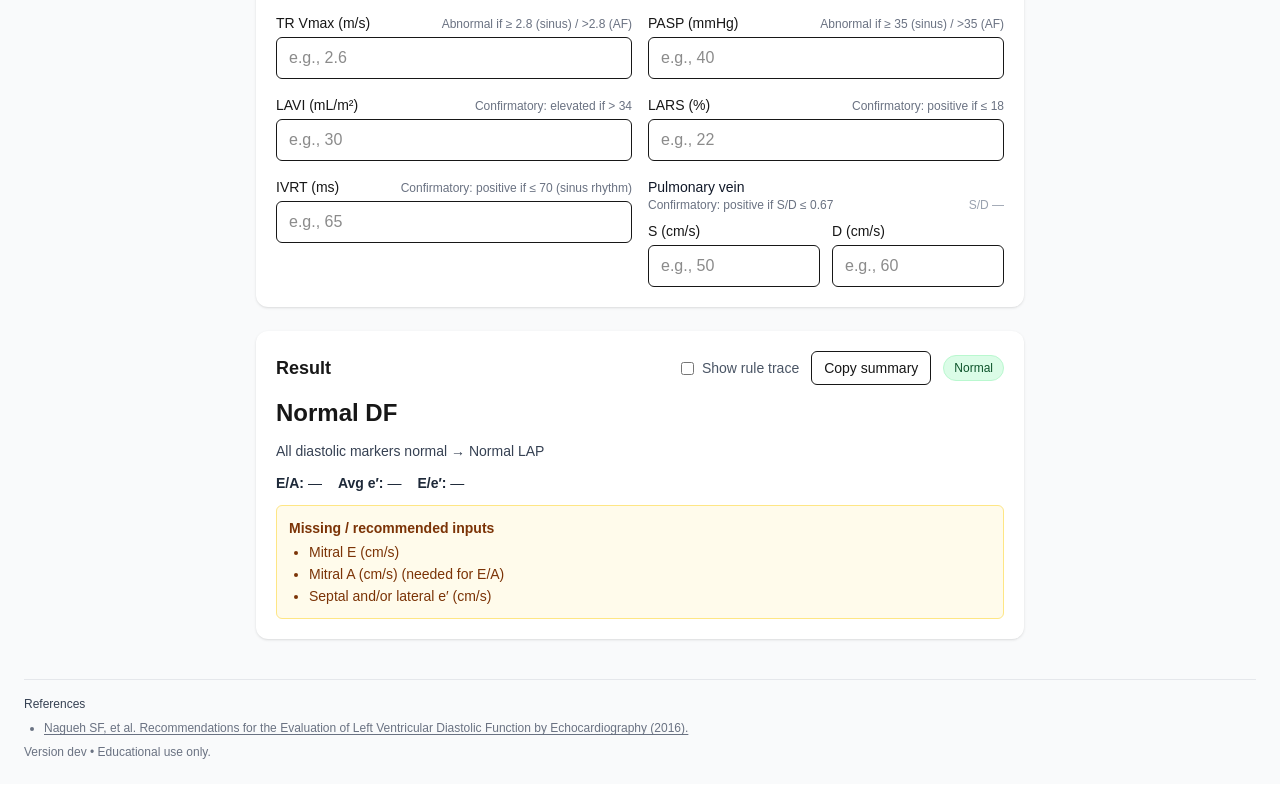
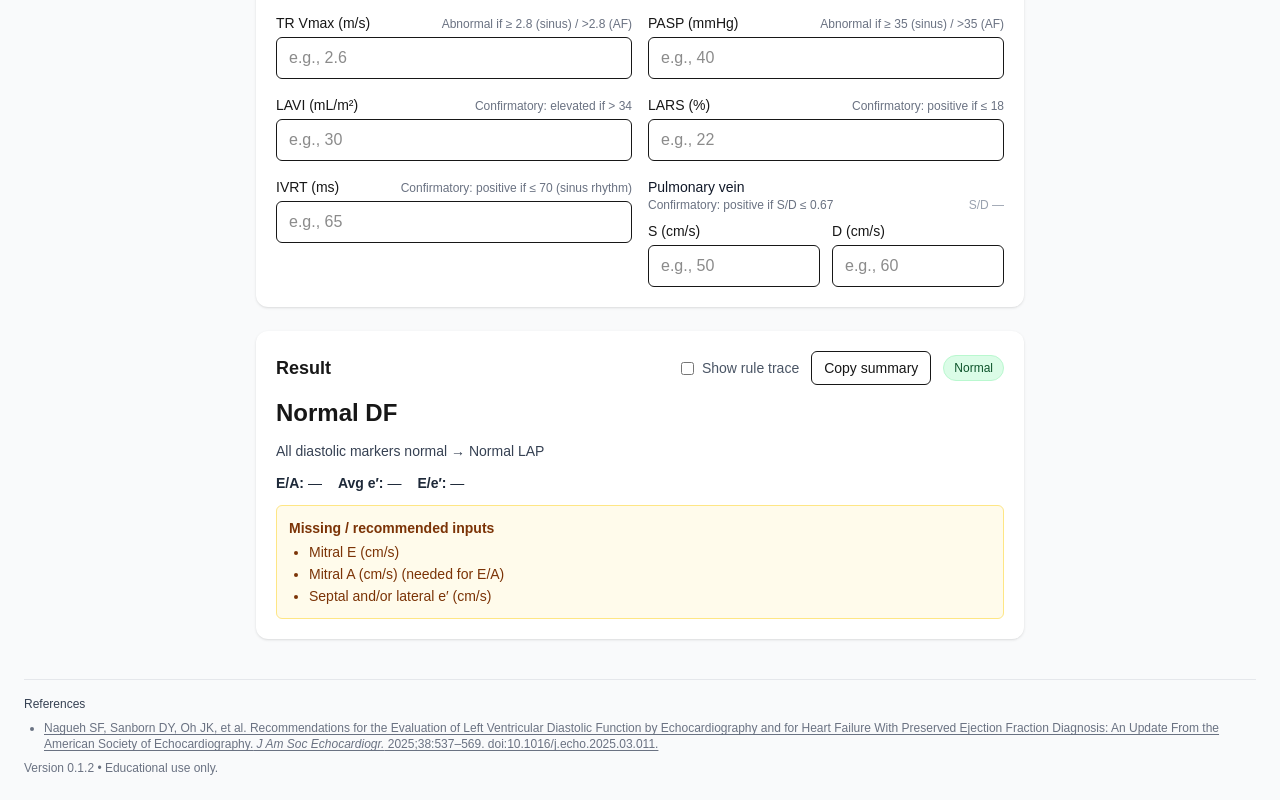
Before and after one commit to Masaaki1958/dd-grade-2025, a Next.js app: page / in a window 1280 px wide. Shown: the part 345-1145 px from the top of the page. Built offline with nearby package versions, Linux system fonts and the light colour scheme.

Commit message:
Update reference to 2025 ASE guideline; bump version to 0.1.3

```diff
--- a/app/page.tsx
+++ b/app/page.tsx
@@ -452,18 +452,22 @@ const pvSD = useMemo(() => {
     <ul className="list-disc pl-5 space-y-1">
       <li>
         <a
-          href="https://pubmed.ncbi.nlm.nih.gov/27037982/"
+          href="https://doi.org/10.1016/j.echo.2025.03.011"
           target="_blank"
           rel="noreferrer"
           className="underline underline-offset-2 hover:text-gray-700"
         >
-          Nagueh SF, et al. Recommendations for the Evaluation of Left Ventricular
-          Diastolic Function by Echocardiography (2016).
+          Nagueh SF, Sanborn DY, Oh JK, et al. Recommendations for the
+          Evaluation of Left Ventricular Diastolic Function by Echocardiography
+          and for Heart Failure With Preserved Ejection Fraction Diagnosis:
+          An Update From the American Society of Echocardiography.
+          <em> J Am Soc Echocardiogr.</em> 2025;38:537–569.
+          doi:10.1016/j.echo.2025.03.011.
         </a>
       </li>
     </ul>
 
-    <div>Version {APP_VERSION} • Educational use only.</div>
+    <div>Version 0.1.2 • Educational use only.</div>
   </div>
 </footer>
     </main>
--- a/package.json
+++ b/package.json
@@ -1,6 +1,6 @@
 {
   "name": "dd-grade-2025",
-  "version": "0.1.2",
+  "version": "0.1.3",
   "private": true,
   "scripts": {
     "dev": "next dev",
```
